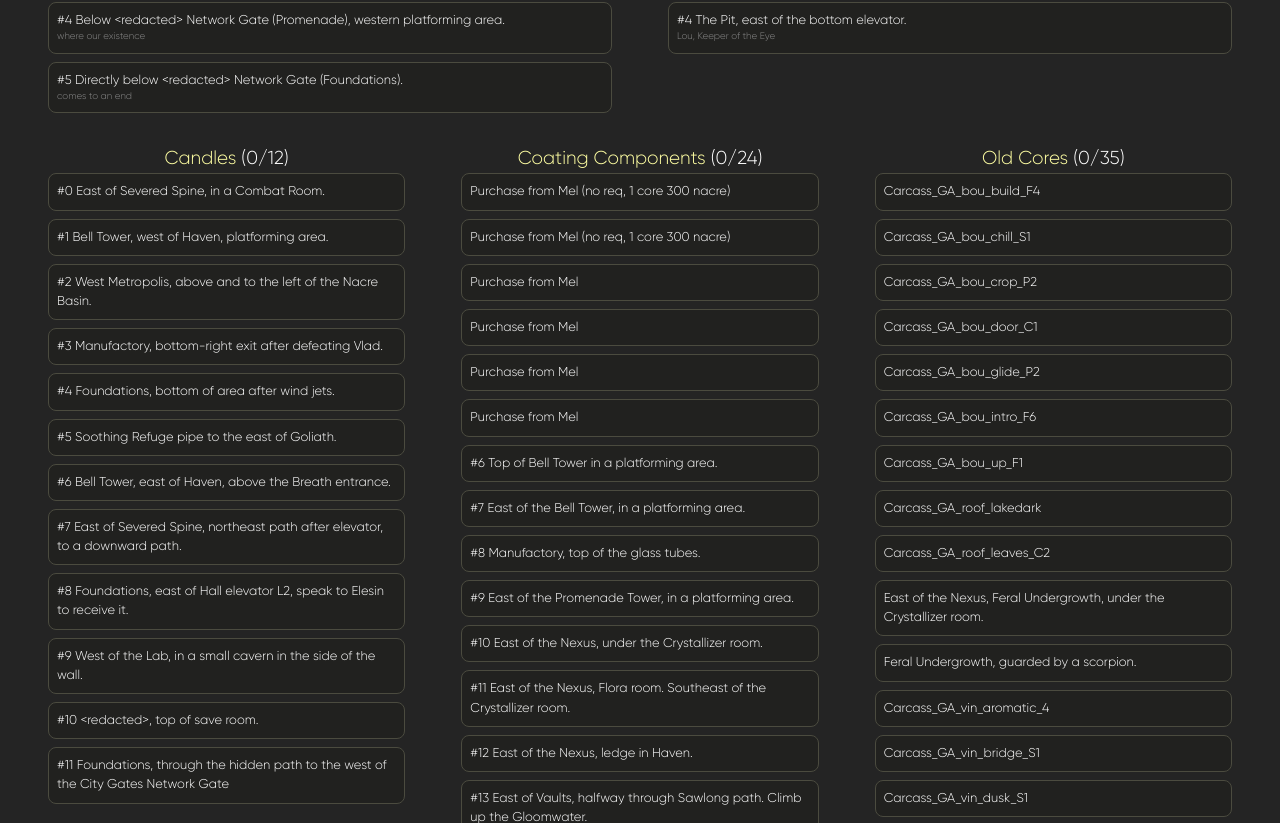
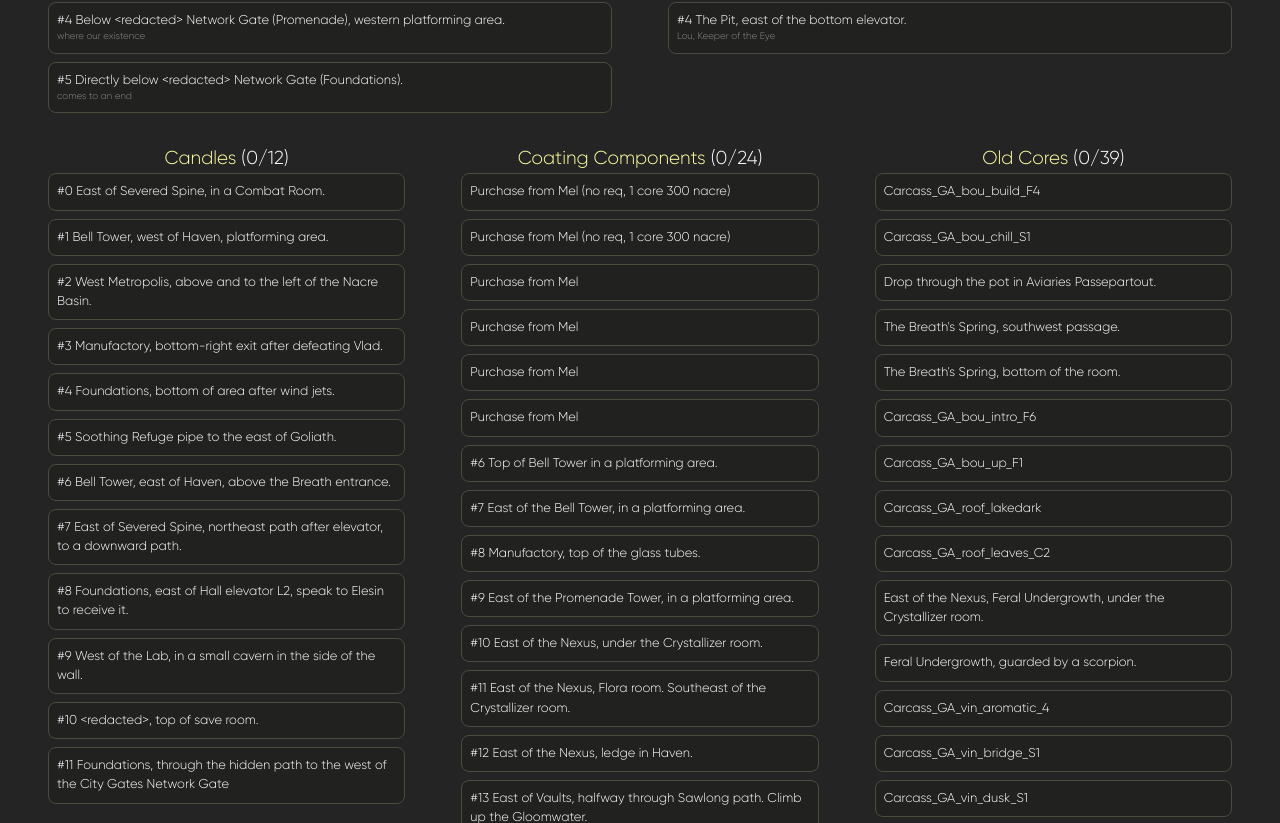
Before and after one commit to The-Black-Lodge/mio-save-analyzer, a React (Vite) app: page / in a window 1280 px wide. Shown: the part 1757-2580 px from the top of the page. Built offline with nearby package versions, Linux system fonts and the light colour scheme; the HTML template or start-up script is replaced by a standard one.

Commit message:
find dialog carcasses

```diff
--- a/src/components/Carcasses.jsx
+++ b/src/components/Carcasses.jsx
@@ -4,13 +4,18 @@ import CollectibleList from "./CollectibleList"
 const Carcasses = () => {
   const { playerStats, collectibles } = useSaveProvider()
   const acquiredCarcasses = playerStats?.carcasses ?? []
+  const acquiredDialogs = playerStats?.carcassDialogs ?? []
   const carcasses = collectibles?.carcasses ?? {}
+  const carcassDialog = collectibles?.carcassDialog ?? {}
+
+  const allItems = { ...carcasses, ...carcassDialog }
+  const allAcquired = new Set([...acquiredCarcasses, ...acquiredDialogs])
 
   return (
     <CollectibleList
       title="Old Cores"
-      items={carcasses}
-      acquiredKeys={new Set(acquiredCarcasses)}
+      items={allItems}
+      acquiredKeys={allAcquired}
     />
   )
 }
--- a/src/components/SaveProvider.jsx
+++ b/src/components/SaveProvider.jsx
@@ -62,6 +62,12 @@ function computePlayerStats(gameData, collectibles) {
     .map(([key]) => key)
     .filter((key) => key in collectibles.carcasses)
 
+  const dialogObj = gameData?.Saved_entries?.DIALOG ?? {}
+  const carcassDialogs = Object.entries(dialogObj)
+    .filter(([, value]) => value?.flags?.includes("Acquired"))
+    .map(([key]) => key)
+    .filter((key) => key in collectibles.carcassDialog)
+
   const bossIds = Object.keys(collectibles.bosses)
   const bossObj = gameData?.Saved_entries?.BOSS ?? {}
   const bossMeetObj = gameData?.Saved_entries?.BOSS_MEET ?? {}
@@ -111,6 +117,7 @@ function computePlayerStats(gameData, collectibles) {
     chestKeysAcquired,
     attackPowerAcquired,
     carcasses,
+    carcassDialogs,
     bossesDefeated,
     bossAttempts,
     checkpointsAcquired,
--- a/src/data/collectibles.json
+++ b/src/data/collectibles.json
@@ -1,8 +1,20 @@
 {
   "carcassDialog": {
     "TXT_GA_BOU_MINDYOURSTEP": {
-      "description": "Speak to Ollanty.",
+      "description": "Speak to Ollanty, in The Haven.",
       "url": "https://www.gamerguides.com/mio-memories-in-orbit/maps/the-vessel?markerId=264071"
+    },
+    "TXT_GA_ROOT_WRONGTURN": {
+      "description": "Speak to Arjuna, in Feral Undergrowth.",
+      "url": "https://www.gamerguides.com/mio-memories-in-orbit/maps/the-vessel?markerId=263996"
+    },
+    "TXT_GA_VIN_SUDDEN_PEARL": {
+      "description": "Speak to Harpagon, west of Promenade Tower, top floor.",
+      "url": "https://www.gamerguides.com/mio-memories-in-orbit/maps/the-vessel?markerId=264487"
+    },
+    "TXT_LQ_CITY_FOUNDATIONS": {
+      "description": "Speak to Poncia, below Hall of History.",
+      "url": "https://www.gamerguides.com/mio-memories-in-orbit/maps/the-vessel?markerId=263955"
     }
   },
   "carcasses": {
@@ -15,20 +27,20 @@
       "url": "https://www.gamerguides.com/mio-memories-in-orbit/maps/the-vessel?markerId=264095"
     },
     "Carcass_GA_bou_crop_P2": {
-      "description": "Carcass_GA_bou_crop_P2",
+      "description": "Drop through the pot in Aviaries Passepartout.",
       "url": "https://www.gamerguides.com/mio-memories-in-orbit/maps/the-vessel?markerId=264408"
     },
     "Carcass_GA_bou_door_C1": {
-      "description": "Carcass_GA_bou_door_C1",
-      "url": ""
+      "description": "The Breath's Spring, southwest passage.",
+      "url": "https://www.gamerguides.com/mio-memories-in-orbit/maps/the-vessel?markerId=264267"
     },
     "Carcass_GA_bou_glide_P2": {
-      "description": "Carcass_GA_bou_glide_P2",
-      "url": ""
+      "description": "The Breath's Spring, bottom of the room.",
+      "url": "https://www.gamerguides.com/mio-memories-in-orbit/maps/the-vessel?markerId=264270"
     },
     "Carcass_GA_bou_intro_F6": {
       "description": "Carcass_GA_bou_intro_F6",
-      "url": ""
+      "url": "https://www.gamerguides.com/mio-memories-in-orbit/maps/the-vessel?markerId=264065"
     },
     "Carcass_GA_bou_up_F1": {
       "description": "Carcass_GA_bou_up_F1",
@@ -364,6 +376,12 @@
       "flavor": "Stargazing",
       "url": ""
     },
+    "TXT_TRAVELLER_LOG3_TRANSLATED": {
+      "description": "Jump down through the pot in Aviaries Passepartout.",
+      "type": "Traveller's Log",
+      "flavor": "No Promise",
+      "url": ""
+    },
     "TXT_TRAVELLER_LOG4_TRANSLATED": {
       "description": "Foundations, eastern bottom area. Hairpin the enemy.",
       "type": "Traveller's Log",
```
